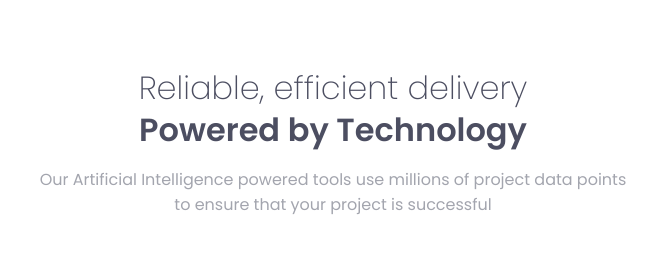
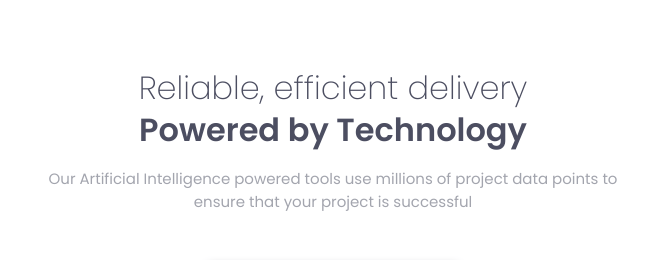
Before and after one commit to dinache/frontend-mentor, a plain HTML site: page four-card-feature-section/index.html in a window 1280 px wide. Shown: the top 260 px of the page, 307-972 px from the left. Drawn offline with Linux system fonts and the light colour scheme.

Commit message:
Update index.html

```diff
--- a/four-card-feature-section/index.html
+++ b/four-card-feature-section/index.html
@@ -43,7 +43,7 @@
       margin-top: 30px;
       margin-bottom: 50px;
       color: var(--Gray-Blue);
-      font-size: 15px:
+      font-size: 15px;
       font-weight:400;
     }
 
```
